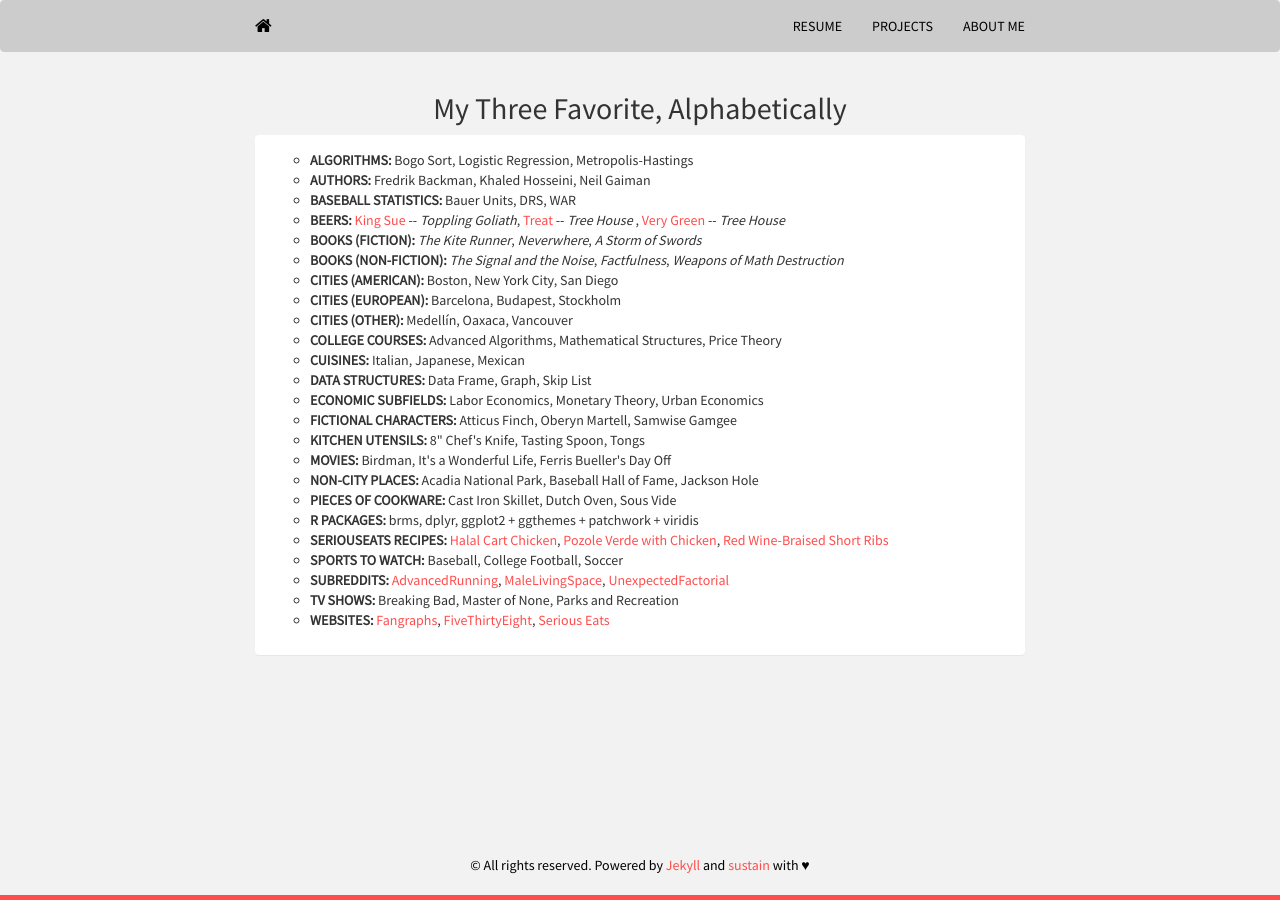
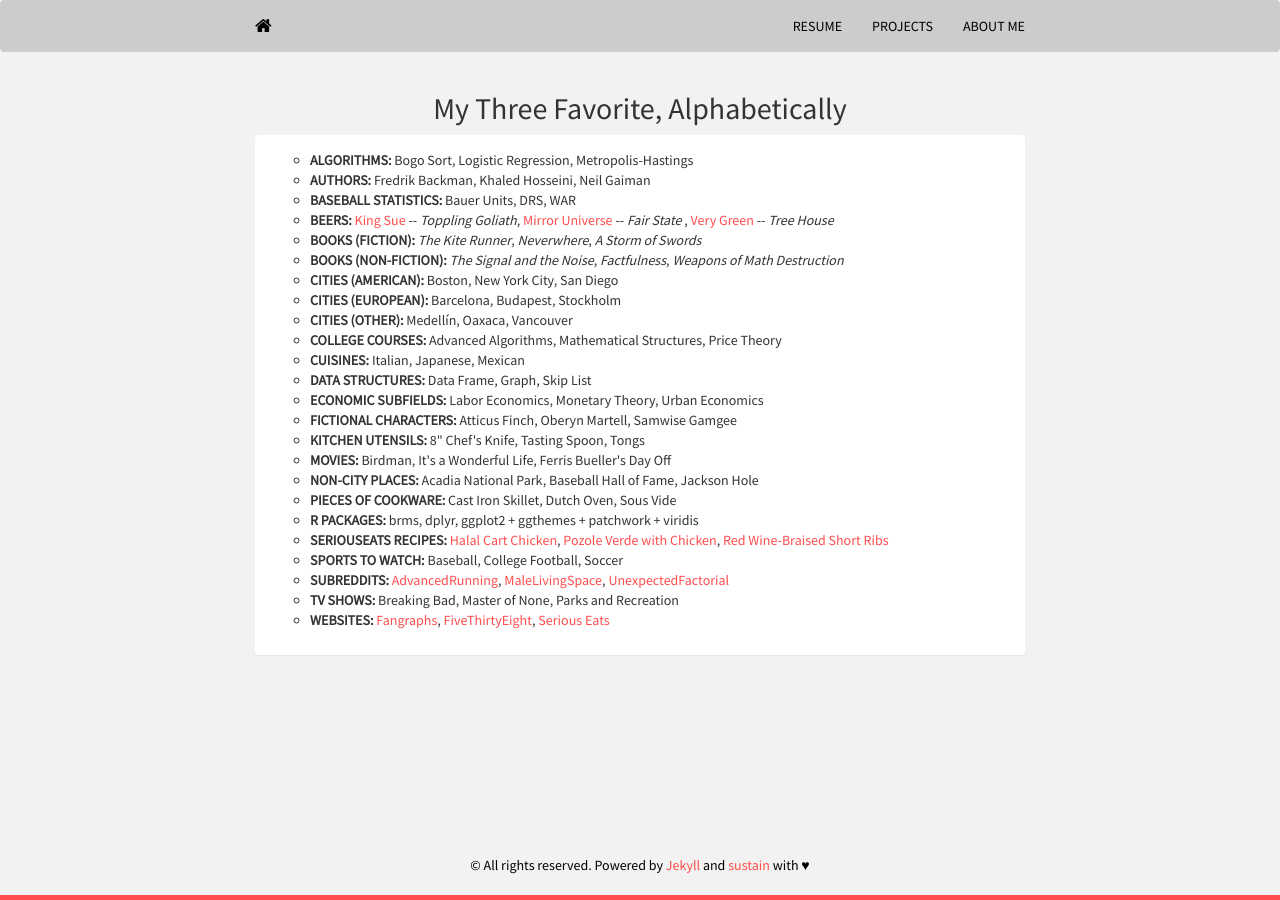
Before and after one commit to mrkaye97/mrkaye97.github.io, a Jekyll site: the page built from random.html, in a window 1280 px wide. Built offline with Jekyll 4.4.1, drawn with Linux system fonts in a browser that asks for light colours; nearby versions of some CDN libraries.

Commit message:
Update random.html

```diff
--- a/random.html
+++ b/random.html
@@ -23,7 +23,7 @@
 					  <li><b>ALGORITHMS:</b> Bogo Sort, Logistic Regression, Metropolis-Hastings</li>
 					  <li><b>AUTHORS:</b> Fredrik Backman, Khaled Hosseini, Neil Gaiman</li>
 					  <li><b>BASEBALL STATISTICS:</b> Bauer Units, DRS, WAR</li>
-					  <li><b>BEERS:</b> <a href="https://untappd.com/b/toppling-goliath-brewing-co-king-sue/594015">King Sue</a> -- <i>Toppling Goliath</i>,  <a href="https://untappd.com/b/tree-house-brewing-company-treat/2918806">Treat</a> -- <i>Tree House </i>,  <a href="https://untappd.com/b/tree-house-brewing-company-very-green/689944">Very Green</a> -- <i>Tree House</i></li></li>
+					  <li><b>BEERS:</b> <a href="https://untappd.com/b/toppling-goliath-brewing-co-king-sue/594015">King Sue</a> -- <i>Toppling Goliath</i>,  <a href="https://untappd.com/b/fair-state-brewing-cooperative-mirror-universe/2464316">Mirror Universe</a> -- <i>Fair State </i>,  <a href="https://untappd.com/b/tree-house-brewing-company-very-green/689944">Very Green</a> -- <i>Tree House</i></li></li>
 					  <li><b>BOOKS (FICTION):</b> <i>The Kite Runner</i>, <i>Neverwhere</i>, <i>A Storm of Swords</i></li>
 					  <li><b>BOOKS (NON-FICTION):</b> <i>The Signal and the Noise</i>, <i>Factfulness</i>, <i>Weapons of Math Destruction</i></li>
 					  <li><b>CITIES (AMERICAN):</b> Boston, New York City, San Diego </li>
```
